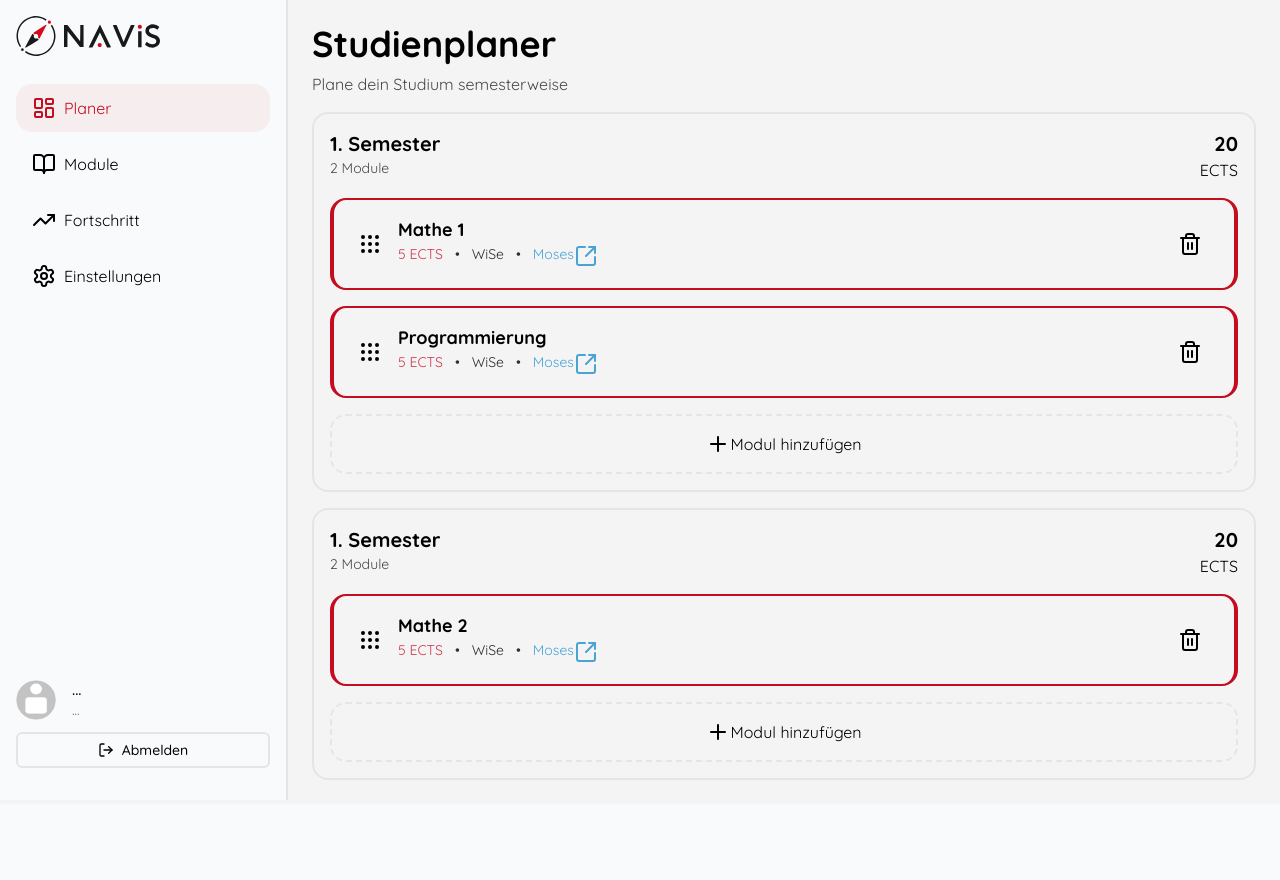
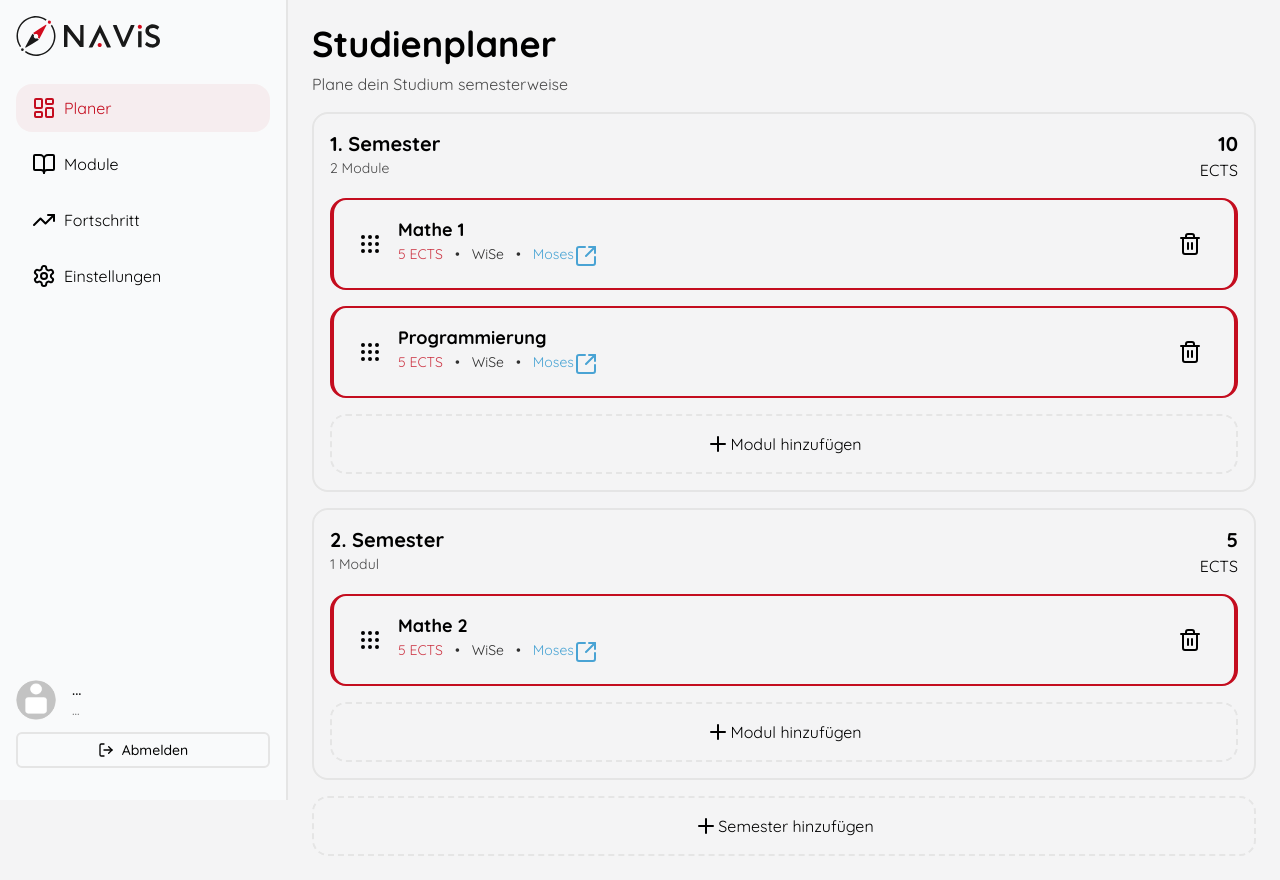
Before and after one commit to TuBerlin-Projekt-Medienerstellung/StudiKompass, a Next.js app: page /protected/planner in a window 1280 px wide. Before the commit the page ends 804 px from the top, so only its background shows below. Built offline with nearby package versions, Linux system fonts and the light colour scheme; no server answers.

Commit message:
semestercard stats jetzt abhängig von enthaltenen Modulen, Module hinzufügen führt zu Modulsuche

```diff
--- a/app/protected/planner/page.tsx
+++ b/app/protected/planner/page.tsx
@@ -3,6 +3,7 @@
 import React from 'react'
 import SemesterCard from "@/components/semester-card";
 import { useState } from "react";
+import {Plus} from 'lucide-react';
 
 {/** Dummy Daten zum testen, nach Semester gruppiert, werden durch Fetches aus Supabase ersetzt
   Wie aus Semester_ID tatsächliche Nummer des Semesters erhalten? */}
@@ -70,11 +71,17 @@ const Page = () => {
         {semesters.map((semester) => (
         <SemesterCard
             key={semester.nummer}
+            semester = {semester.nummer}
             module={semester.modules}
             onClick={() => console.log(semester.nummer)}
           />
         ))}
 
+        {/**Fügt nächste Semesterkarte hinzu -> neue Karte mit semester.length+1 */}
+        <button className='border-2 rounded-2xl border-dashed p-4 flex cursor-pointer flex items-center justify-center px-6 py-4'>
+          <Plus></Plus>Semester hinzufügen
+        </button>
+
         </section>
     )
 }
--- a/components/semester-card.tsx
+++ b/components/semester-card.tsx
@@ -4,17 +4,20 @@ import SemesterModulCard from "@/components/semester-modul-card";
 import ModulCardModal from '@/components/modul-card-modal';
 import {Plus} from 'lucide-react';
 import { useState } from "react";
+import Link from "next/link";
 
 {/** bekommt alle Module eines Semesters in einem Array von type modulInfo*/}
 type Props = {
-  module: modulInfo[];
-  onClick: () => void;
+    semester: number;
+    module: modulInfo[];
+    onClick: () => void;
 };
 
-const SemesterCard = ({module, onClick }: Props) => {
+const SemesterCard = ({semester, module, onClick }: Props) => {
 
     const [isOpen, setIsOpen] = useState(false);
     const [selectedModul, setSelectedModul] = useState<modulInfo | null>(null);
+    const totalECTS = module.reduce ((sum, modul) => sum + modul.leistungspunkte,0);
 
 
     return (
@@ -24,12 +27,12 @@ const SemesterCard = ({module, onClick }: Props) => {
                     {/** Hier fehlen Funktionen, die die Infos dynamisch füllen:
                      * Welches Semester? Wie viele Module im Semester? Summe ECTS aller Module im Semester?
                      */}
-                    <h2 className="font-bold text-xl">1. Semester
+                    <h2 className="font-bold text-xl">{semester}. Semester
                     </h2>
-                    <p className="opacity-70 text-sm">2 Module</p>
+                    <p className="opacity-70 text-sm">{module.length} { module.length === 1? "Modul":"Module"}</p>
                 </div>
                 <div className="text-right">
-                    <h2 className="font-bold text-xl text-oxblood">20</h2>
+                    <h2 className="font-bold text-xl text-oxblood">{totalECTS}</h2>
                     <p>ECTS</p>
                 </div>
             </header>
@@ -44,9 +47,12 @@ const SemesterCard = ({module, onClick }: Props) => {
             ))}
 
             {/** Button soll zu Modulsuche leiten um von da Module hinzufügen zu können */}
-            <button className="border-2 border-dashed rounded-2xl flex items-center justify-center px-6 py-4">
-                <Plus/> Modul hinzufügen
-            </button>
+            <Link href="/protected/modules"
+            className="border-2 border-dashed rounded-2xl flex items-center justify-center px-6 py-4"
+            >
+                <Plus />
+                <span>Modul hinzufügen</span>
+            </Link>
 
             <ModulCardModal
                 isOpen={isOpen}
```
